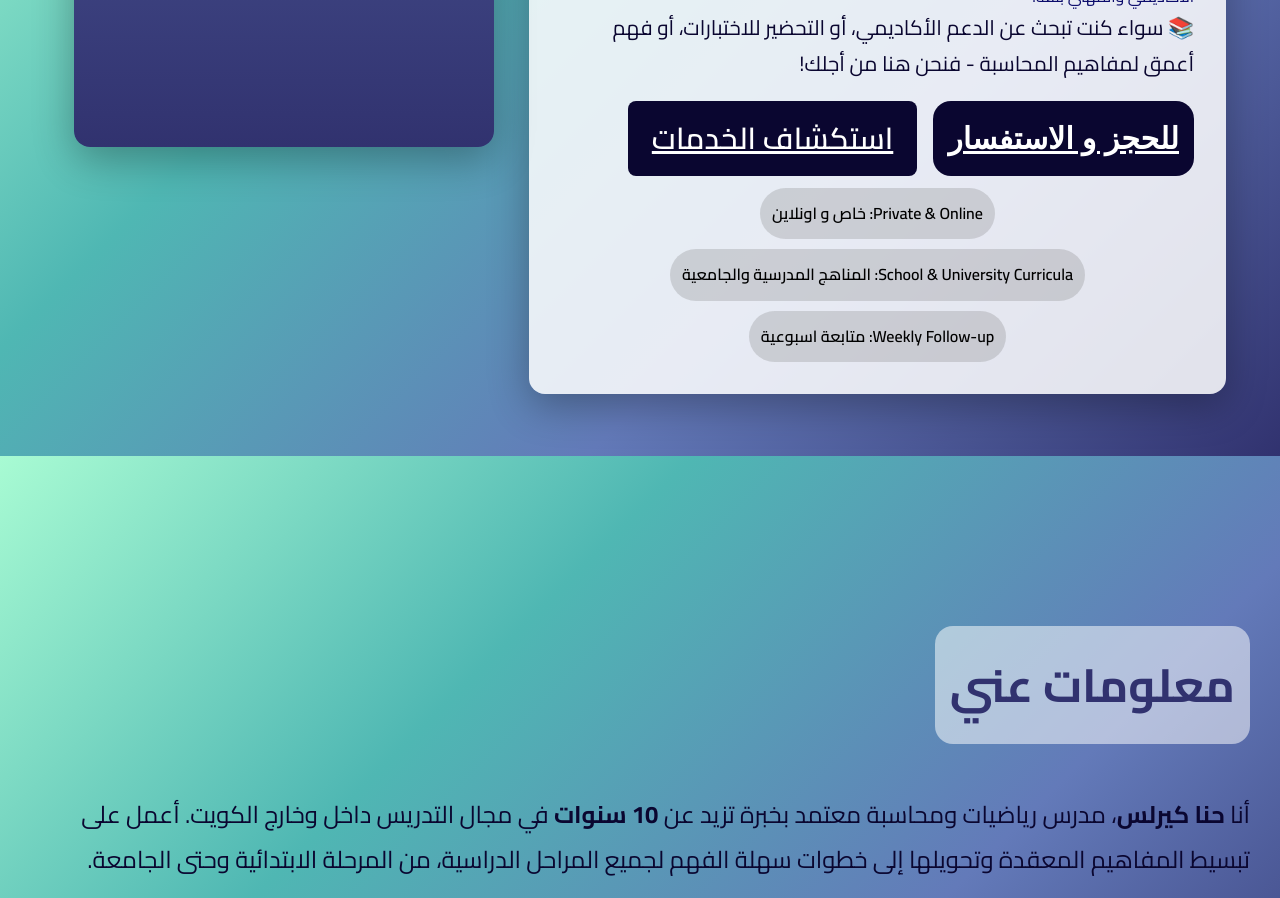
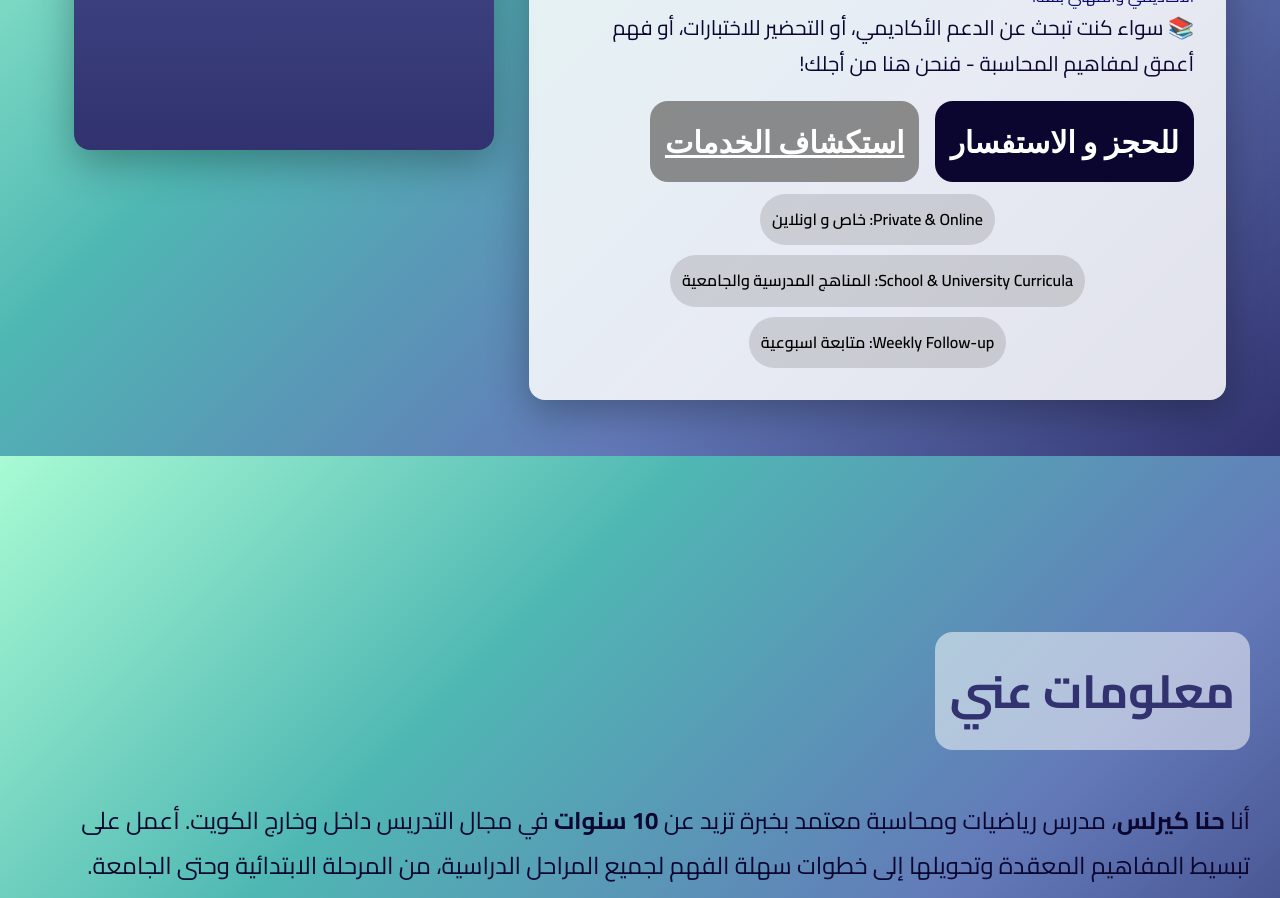
Before and after one commit to beshoo12/Portfolio-Hanna-Kiroles-new-version, a plain HTML site: page index.html in a window 1280 px wide. Shown: the part 1144-2042 px from the top of the page. Drawn offline with Linux system fonts and the light colour scheme.

Commit message:
Update index.css

```diff
--- a/index.css
+++ b/index.css
@@ -59,10 +59,35 @@ small, .muted {
   background-color: var(--muted);
   padding: 15px;
   color: #ffffff;
-  text-decoration:underline white;
+  text-shadow: #0a063056;
+  font-size: 30px;
+  border-radius: 18px;
+  font-family: 'Gill Sans', 'Gill Sans MT', Calibri, 'Trebuchet MS', sans-serif;
+}
+
+.cta-row .btn-primary:hover{
+   transform: scale(1.0903);
+  transition: 0.5s;
+}
+
+.cta-row .btn-ghost{
+  background-color:#7a7a7ada;
+  padding: 15px;
+  color: #ffffff;
+  font-size: 30px;
   text-shadow: #0a063056;
   border-radius: 18px;
+  font-family: 'Gill Sans', 'Gill Sans MT', Calibri, 'Trebuchet MS', sans-serif;
+
 }
+.cta-row .btn-ghost:hover{
+  background-color:#5f5f5f8a;
+  transform: scale(1.0903);
+  transition: 0.5s;
+}
+
+
+
 
 /* ===== Navbar ===== */
 nav {
```
